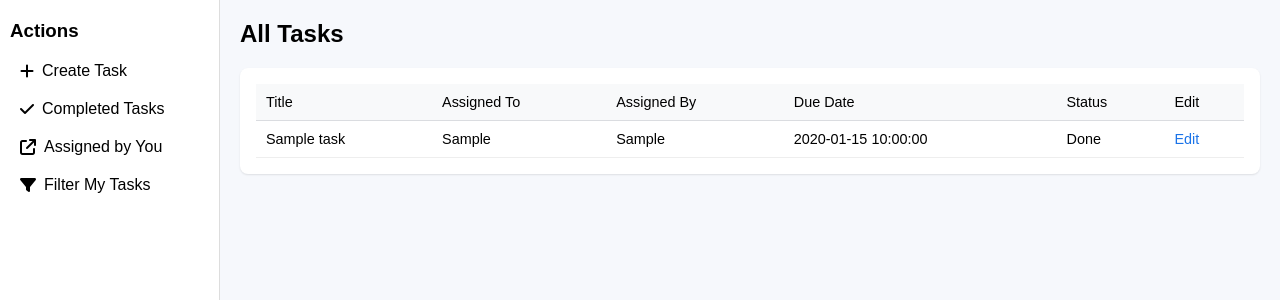
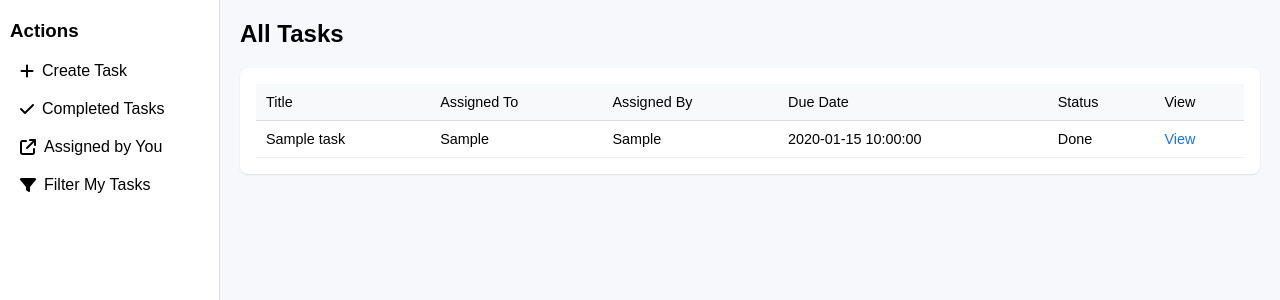
Before and after one commit to ashleykate-cloud/task-app, a Flask app: template templates/all_tasks.html in a window 1280 px wide. Shown: the top 300 px of the page. Run offline with Flask 3, Linux system fonts and the light colour scheme; the template is opened without the code that fills it: most values are stand-ins (such as "Sample title", 1, 10 or a date in 2020).

Commit message:
Changed wording in view all tasks from Edit to View

```diff
--- a/templates/all_tasks.html
+++ b/templates/all_tasks.html
@@ -24,7 +24,7 @@
                     <th onclick="sortTable(2)">Assigned By</th>
                     <th onclick="sortTable(3)">Due Date</th>
                     <th onclick="sortTable(4)">Status</th>
-                    <th>Edit</th>
+                    <th>View</th>
                 </tr>
             </thead>
             <tbody>
@@ -38,7 +38,7 @@
                     <td>
                         <a href="{{ url_for('view_task', task_id=task['id']) }}"
                            style="text-decoration: none; color: #1a73e8;">
-                            Edit
+                            View
                         </a>
                     </td>
                 </tr>
```
